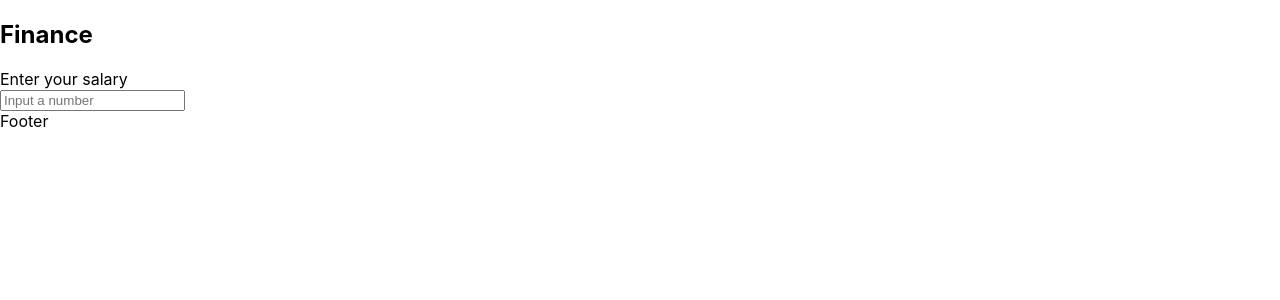
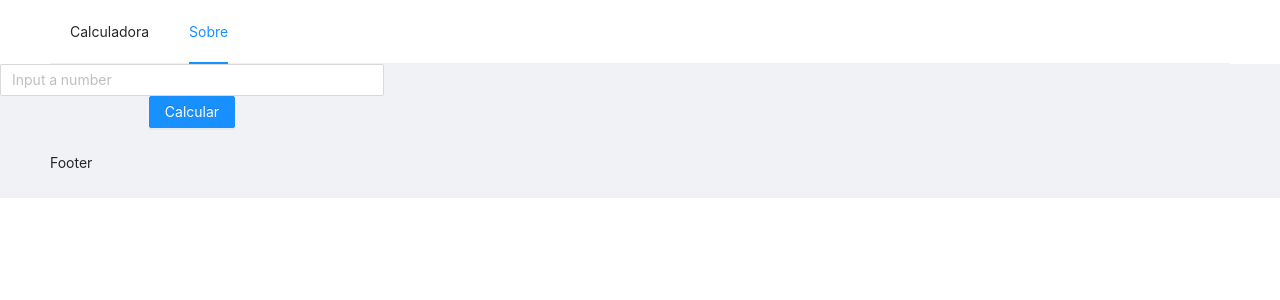
Before and after one commit to katarinamai/golfinho, a React (Create React App) app in the folder react/my-app/: page / in a window 1280 px wide. Shown: the top 300 px of the page. Built offline with nearby package versions, Linux system fonts and the light colour scheme.

Commit message:
add layout react

```diff
--- a/react/my-app/src/App.js
+++ b/react/my-app/src/App.js
@@ -3,17 +3,14 @@ import './App.css';
 import HeaderPage from './componets/headerPage';
 import ContentPage from './componets/contentPage';
 import FooterPage from './componets/footerPage';
-import { Layout } from 'antd';
 
 function App() {
   return (
     <>
       <div>
-        <Layout>
-          <HeaderPage/>
-          <ContentPage/>
-          <FooterPage/>
-        </Layout>
+        <HeaderPage nav1="Calculadora" nav2="Sobre"/>
+        <ContentPage/>
+        <FooterPage/>
       </div>
     </>
   );
--- a/react/my-app/src/componets/contentPage.js
+++ b/react/my-app/src/componets/contentPage.js
@@ -1,20 +1,24 @@
 import React from 'react';
 import InputSalary from './inputSalary';
-import { Row, Col } from 'antd';
+import { Layout, Row, Col, Card } from 'antd';
+import "antd/dist/antd.css";
 
 function ContentPage() {
+
+    const styleRow = {
+        //justify:"center"
+        border: '1px solid black',
+        height: '100px'
+    }
+
     return(
-        <div>
-            <Row gutter={[3, 400]}>
-                <Col span={8}>
-                    <InputSalary
-                        onChange={"ooo"}
-                        placeholder={"Input a number"}
-                        title={"Enter your salary"}
-                    />
-                </Col>
-            </Row>
-        </div>
+        <Layout className="layout">
+            <InputSalary
+                onChange={"ooo"}
+                placeholder={"Input a number"}
+                title={"Enter your salary"}
+            />
+        </Layout>
     )
 }
 
--- a/react/my-app/src/componets/footerPage.js
+++ b/react/my-app/src/componets/footerPage.js
@@ -1,8 +1,14 @@
 import React from 'react';
-import { Layout } from 'antd';
+import { Layout, Row } from 'antd';
+import "antd/dist/antd.css";
 
 function FooterPage() {
     const { Footer } = Layout;
+
+    const styleFooter = {
+        justify:'end'
+    }
+
     return(
         <Footer>Footer</Footer>
     );
--- a/react/my-app/src/componets/headerPage.js
+++ b/react/my-app/src/componets/headerPage.js
@@ -1,16 +1,28 @@
 import React from 'react';
-import { Layout, Row, Col } from 'antd';
+import { Layout, Menu } from 'antd';
+import "antd/dist/antd.css";
 
 const { Header } = Layout;
+const style = {
+    textAlign: 'center',
+    //border: '1px solid black',
+    backgroundColor:'white',
+    //color: 'white'
+}
 
-function HeaderPage() {
+function HeaderPage({nav1, nav2}) {
     return(
-        <Header>
-            <Row>
-                <Col span={24}>
-                    <h1>Finance</h1>
-                </Col>
-            </Row>
+        <Header style={style}>
+            <div className="logo" />
+            <Menu
+                theme="light"
+                mode="horizontal"
+                defaultSelectedKeys={['2']}
+                style={{ lineHeight: '64px' }}
+            >
+                <Menu.Item key="1">{nav1}</Menu.Item>
+                <Menu.Item key="2">{nav2}</Menu.Item>
+            </Menu>
         </Header>
     )
 }
--- a/react/my-app/src/componets/inputSalary.js
+++ b/react/my-app/src/componets/inputSalary.js
@@ -1,5 +1,6 @@
 import React from 'react';
-import { Input } from 'antd';
+import { Input, Button } from 'antd';
+import "antd/dist/antd.css";
 
 function InputSalary({ defaultValue, onChange, placeholder, title }) {
 
@@ -7,13 +8,19 @@ function InputSalary({ defaultValue, onChange, placeholder, title }) {
         console.log('changed', value);
       }
 
+    const styleDiv = {
+        width:'30%',
+        textAlign: 'center'
+    }
+
     return(
-        <div>
-            <div>{title}</div>
+        <div style={styleDiv}>
             <Input
                 onChange={onChange}
                 placeholder={placeholder}
             />
+            <Button type="primary">Calcular</Button>
+
         </div>
     );
 }
```
Also changed, not shown: react/my-app/src/componets/cardGrafic.js (added).
